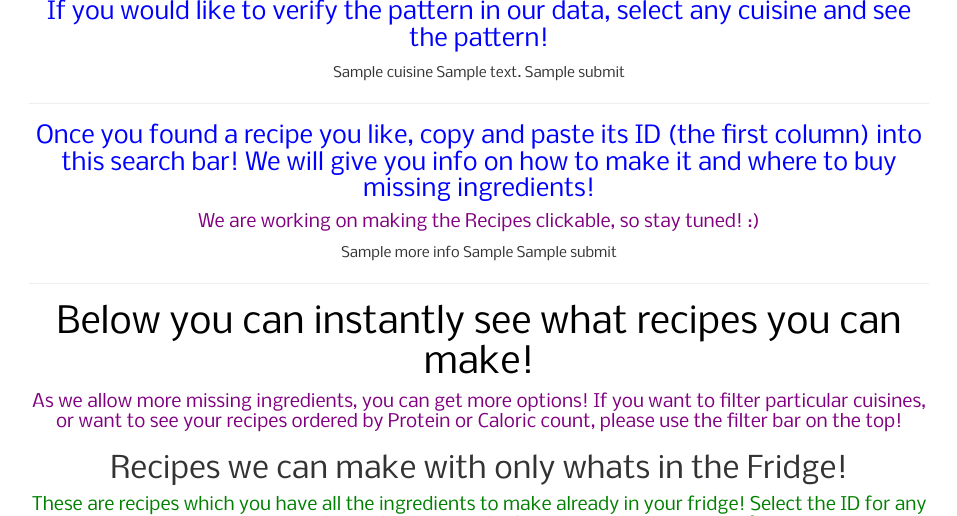
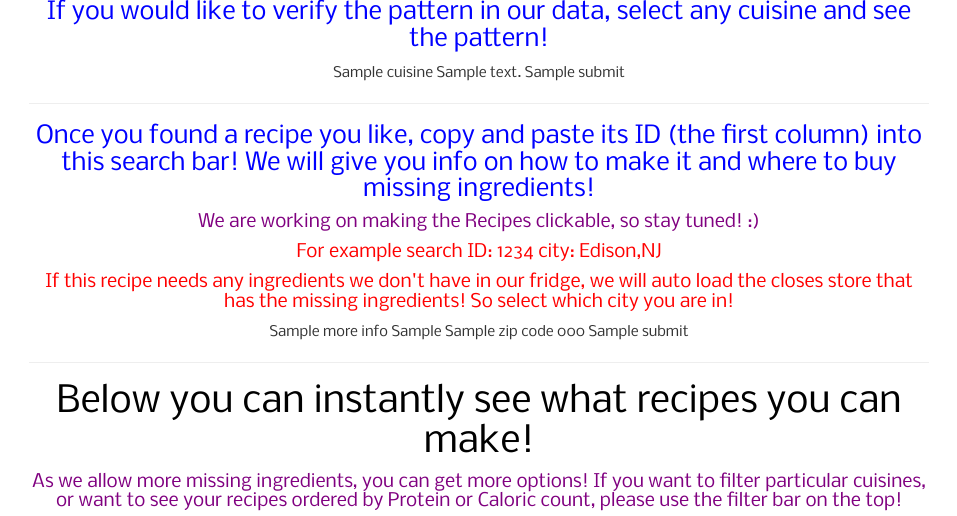
Before and after one commit to krajput96/flask-aws-tutorial, a Flask app: template templates/index.html in a window 1280 px wide. Shown: the part 497-1013 px from the top of the page, without its empty margins (21-978 px from the left). Run offline with Flask 2, Linux system fonts and the light colour scheme; the template is opened without the code that fills it: most values are stand-ins (such as "Sample title", 1, 10 or a date in 2020); some libraries are stand-ins or nearby versions; some web fonts are replaced.

Commit message:
working city stuff

```diff
--- a/application.py
+++ b/application.py
@@ -162,7 +162,7 @@
 
     directionQuery = startString + myAddress + middleString
 
-    #print(directionQuery)
+    print(directionQuery)
     with urllib.request.urlopen(directionQuery+store_location.get('Costco')) as url:
         data = json.loads(url.read().decode())
         #print(data)
@@ -231,7 +231,6 @@
             except:
                 output = 'Successfully Added! You added: '+str(addIng)+" with quantity: "+str(theQuan)+" to the fridge!!"
                 flash(output)
-                print('fuck this')
                 return render_template('index.html',zeroMissing = allRecipesMinusZero, oneMissing=allRecipesMinusOne, twoMissing = allRecipesMinusTwo, threeMissing = allRecipesMinusThree, form3 = complex_selection, form4 = id_selection, form5 = pattern_verf, form6=add_fridge)
 
 
@@ -339,7 +338,18 @@
                 [next(s for s in allRecipesMinusThree if s.id == id) for id in threeIngredientMissing]
         return render_template('both.html', zeroMissing = tuples0, oneMissing = tuples1, twoMissing = tuples2, threeMissing = tuples3, form4 = id_selection)
     if request.method == 'POST' and id_selection.validate_on_submit():
+        print ('hello')
+
         targetId = id_selection.moreInfo.data
+        targetZip = id_selection.zipCode.data
+
+        startString = "http://www.mapquestapi.com/directions/v2/route?key=Gb2lkXAUokk1OaZJt1a7jSik8RIAfGu5&from="
+        middleString = "&to="
+
+        directionQuery = startString + str(targetZip) + middleString
+
+        print (directionQuery)
+
         #print(targetId)
         myList = []
         myMissingList = []
--- a/application/forms.py
+++ b/application/forms.py
@@ -6,7 +6,7 @@
 CUISINE_CHOICES = [(' ',' '), ('Mexican', 'Mexican') , ('Italian', 'Italian'), ('Indian', 'Indian'), ('French', 'French'), ('Thai', 'Thai'), ('Russian', 'Russian'), ('Spanish', 'Spanish'), ('Japanese', 'Japanese'), ('British', 'British'), ('Korean', 'Korean'), ]
 CALORIES_PROTEIN_CHOICES = [(' ',' '), ('High Protein', 'High Protein'), ('Low Protein', 'Low Protein'), ('High Calories', 'High Calories'), ('Low Calories', 'Low Calories')]
 PATTERNS = [('Mexican', 'Mexican') , ('Italian', 'Italian'), ('Indian', 'Indian'), ('French', 'French'), ('Thai', 'Thai'), ('Russian', 'Russian'), ('Spanish', 'Spanish'), ('Japanese', 'Japanese'), ('British', 'British'), ('Korean', 'Korean'), ]
-
+TOWNS = [('Edison,NJ', 'Edison,NJ'), ('SouthPlainfield,NJ', 'SouthPlainfield,NJ'), ('Piscataway,NJ', 'Piscataway,NJ'), ('NewBrunswick,NJ', 'NewBrunswick,NJ')]
 class complexForm(Form):
     cuisine = SelectField(label='Filter by Cuisine: ', choices=CUISINE_CHOICES)
     calories_protein = SelectField(label='Sort By: ', choices=CALORIES_PROTEIN_CHOICES)
@@ -15,6 +15,7 @@
 
 class moreInformation(Form):
     moreInfo = IntegerField('Search By ID', validators = [validators.NumberRange(min=1, max=11866)])
+    zipCode = SelectField('Enter your ZipCode', choices=TOWNS)
     submit = SubmitField('Submit')
 
 class patternVerf(Form):
--- a/templates/index.html
+++ b/templates/index.html
@@ -129,14 +129,17 @@
 
 <form action = "/index" method = "POST" name = "getInfo">
 <h3 style="color:blue;"> Once you found a recipe you like, copy and paste its ID (the first column) into this search bar! We will give you info on how to make it and where to buy missing ingredients!</h3>
-<h4 style="color:purple;">  We are working on making the Recipes clickable, so stay tuned! :)
-</h4>
+<h4 style="color:purple;">  We are working on making the Recipes clickable, so stay tuned! :)</h4>
+<h4>For example search ID: 1234 city: Edison,NJ</h4>
+<h4>If this recipe needs any ingredients we don't have in our fridge, we will auto load the closes store that has the missing ingredients! So select which city you are in!</h4>
 
 
 {{form4.hidden_tag()}}
   <p>
     {{form4.moreInfo.label}}
     {{form4.moreInfo}}
+    {{form4.zipCode.label}}
+    {{form4.zipCode}}
     {{form4.submit()}}
   </p>
 
```
